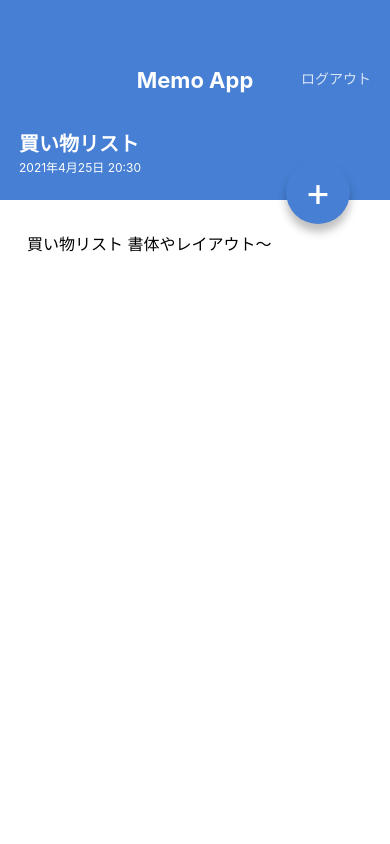
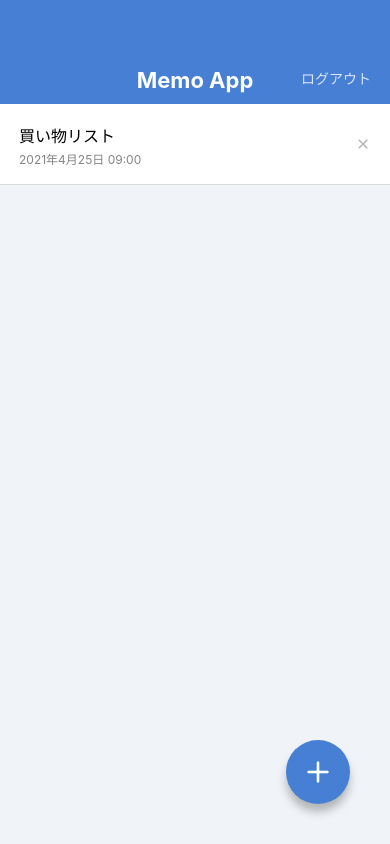
Before and after one commit to Kiyoshi09/MemoApp1, a React Native app: screen /MemoList in a window 390 px wide. Built offline with nearby package versions, Linux system fonts and the light colour scheme.

Commit message:
Install expo vector-icons

```diff
--- a/App.jsx
+++ b/App.jsx
@@ -1,8 +1,9 @@
 import React from 'react';
 import MemoDetailScreen from './src/screens/MemoDetailScreen';
+import MemoListScreen from './src/screens/MemoListScreen';
 
 export default function App() {
   return (
-    <MemoDetailScreen />
+    <MemoListScreen />
   );
 }
--- a/package.json
+++ b/package.json
@@ -8,6 +8,7 @@
     "eject": "expo eject"
   },
   "dependencies": {
+    "@expo/vector-icons": "^12.0.4",
     "expo": "~41.0.1",
     "expo-status-bar": "~1.0.4",
     "prop-types": "^15.7.2",
--- a/src/components/AppBar.jsx
+++ b/src/components/AppBar.jsx
@@ -35,4 +35,4 @@
     fontWeight: 'bold',
     color: '#ffffff',
   },
-})
+});
--- a/src/components/CircleButton.jsx
+++ b/src/components/CircleButton.jsx
@@ -1,25 +1,26 @@
 import React from 'react';
-import { View, Text, StyleSheet } from 'react-native';
+import { View, StyleSheet } from 'react-native';
 import { string, shape } from 'prop-types';
+import { Feather } from '@expo/vector-icons';
 
 export default function CircleButton(props) {
-  const { children, style } = props;
+  const { style, name } = props;
 
   return (
     <View style={[styles.circleButton, style]}>
-      <Text style={styles.circleButtonLabel}>{children}</Text>
+      <Feather name={name} size={32} color="#ffffff" />
     </View>
   );
 }
 
 CircleButton.propTypes = {
-    children: string.isRequired,
-    style: shape(),
+  style: shape(),
+  name: string.isRequired,
 };
 
 CircleButton.defaultProps = {
-    style: null,
-}
+  style: null,
+};
 
 const styles = StyleSheet.create({
   circleButton: {
--- a/src/components/MemoList.jsx
+++ b/src/components/MemoList.jsx
@@ -1,3 +1,4 @@
+import { Feather } from '@expo/vector-icons';
 import React from 'react';
 import { View, Text, StyleSheet } from 'react-native';
 
@@ -10,16 +11,15 @@
           <Text style={styles.memoListItemDate}>2021年4月25日 09:00</Text>
         </View>
         <View>
-          <Text>X</Text>
+          <Feather name="x" size={16} color="#b0b0b0" />
         </View>
       </View>
     </View>
   );
 }
 
-
 const styles = StyleSheet.create({
-    memoListItem: {
+  memoListItem: {
     backgroundColor: '#ffffff',
     flexDirection: 'row',
     justifyContent: 'space-between',
--- a/src/screens/MemoDetailScreen.jsx
+++ b/src/screens/MemoDetailScreen.jsx
@@ -21,7 +21,7 @@
           書体やレイアウト〜
         </Text>
       </ScrollView>
-      <CircleButton style={{top: 160, bottom: 'auto'}}>+</CircleButton>
+      <CircleButton style={{ top: 160, bottom: 'auto' }} name="edit-2" />
     </View>
   );
 }
--- a/src/screens/MemoListScreen.jsx
+++ b/src/screens/MemoListScreen.jsx
@@ -9,7 +9,7 @@
     <View style={styles.container}>
       <AppBar />
       <MemoList />
-      <CircleButton>+</CircleButton>
+      <CircleButton name="plus" />
     </View>
   );
 }
```
Also changed, not shown: 1 other file (tests, documents, lock files or other folders).
